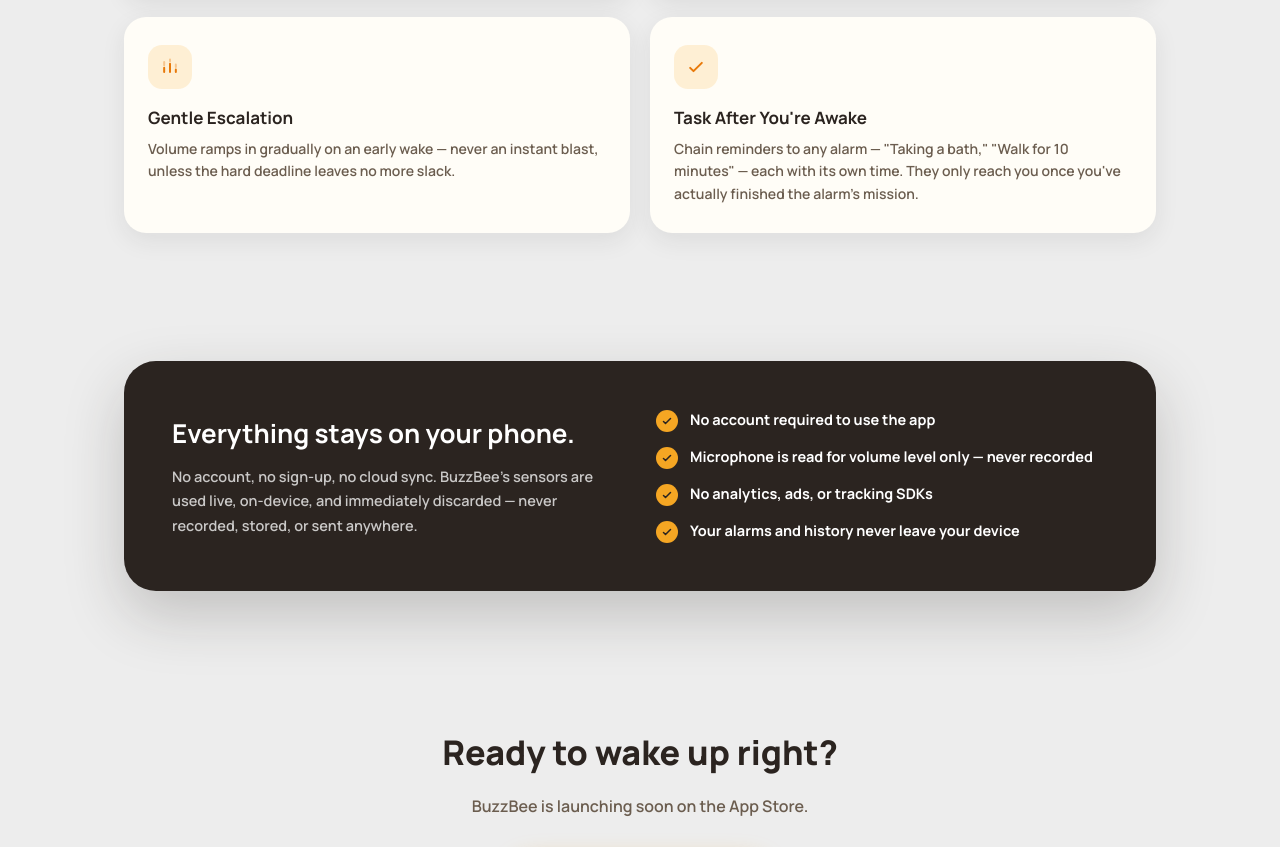
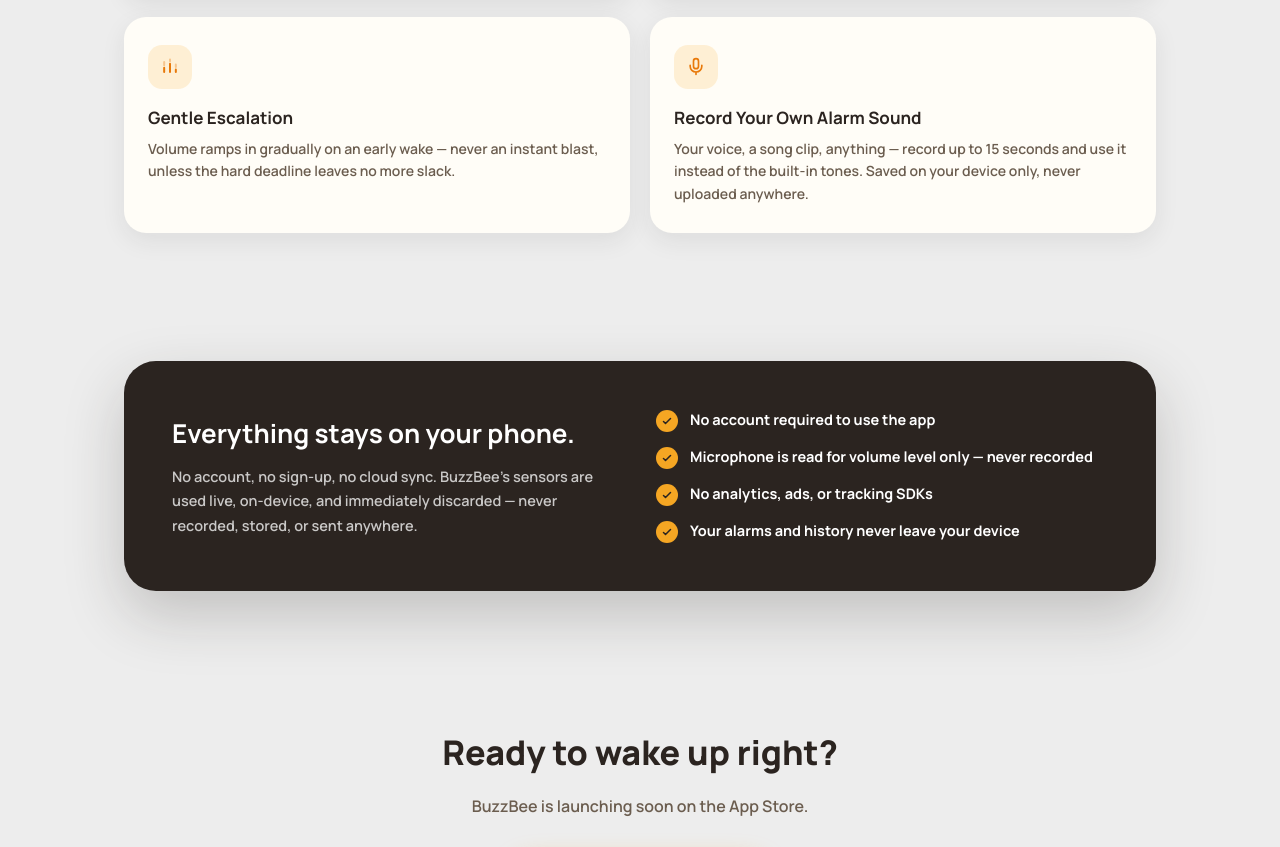
Before and after one commit to cmtania/buzzbee-docs, a plain HTML site: page index.html in a window 1280 px wide. Shown: the part 1829-2676 px from the top of the page. Drawn offline with Linux system fonts and the light colour scheme.

Commit message:
clean up

```diff
--- a/index.html
+++ b/index.html
@@ -176,11 +176,12 @@
         <div class="feature-card reveal">
           <div class="icon-badge">
             <svg width="20" height="20" viewBox="0 0 24 24" fill="none" aria-hidden="true">
-              <path d="M5 13l4 4L19 7" stroke="#E8790A" stroke-width="2.4" stroke-linecap="round" stroke-linejoin="round"/>
+              <rect x="9" y="2" width="6" height="12" rx="3" stroke="#E8790A" stroke-width="2"/>
+              <path d="M5 10v1a7 7 0 0 0 14 0v-1M12 18v3" stroke="#E8790A" stroke-width="2" stroke-linecap="round"/>
             </svg>
           </div>
-          <h3>Task After You're Awake</h3>
-          <p>Chain reminders to any alarm — "Taking a bath," "Walk for 10 minutes" — each with its own time. They only reach you once you've actually finished the alarm's mission.</p>
+          <h3>Record Your Own Alarm Sound</h3>
+          <p>Your voice, a song clip, anything — record up to 15 seconds and use it instead of the built-in tones. Saved on your device only, never uploaded anywhere.</p>
         </div>
       </div>
     </div>
```
Also changed, not shown: privacy.html (+2 -4 lines).
